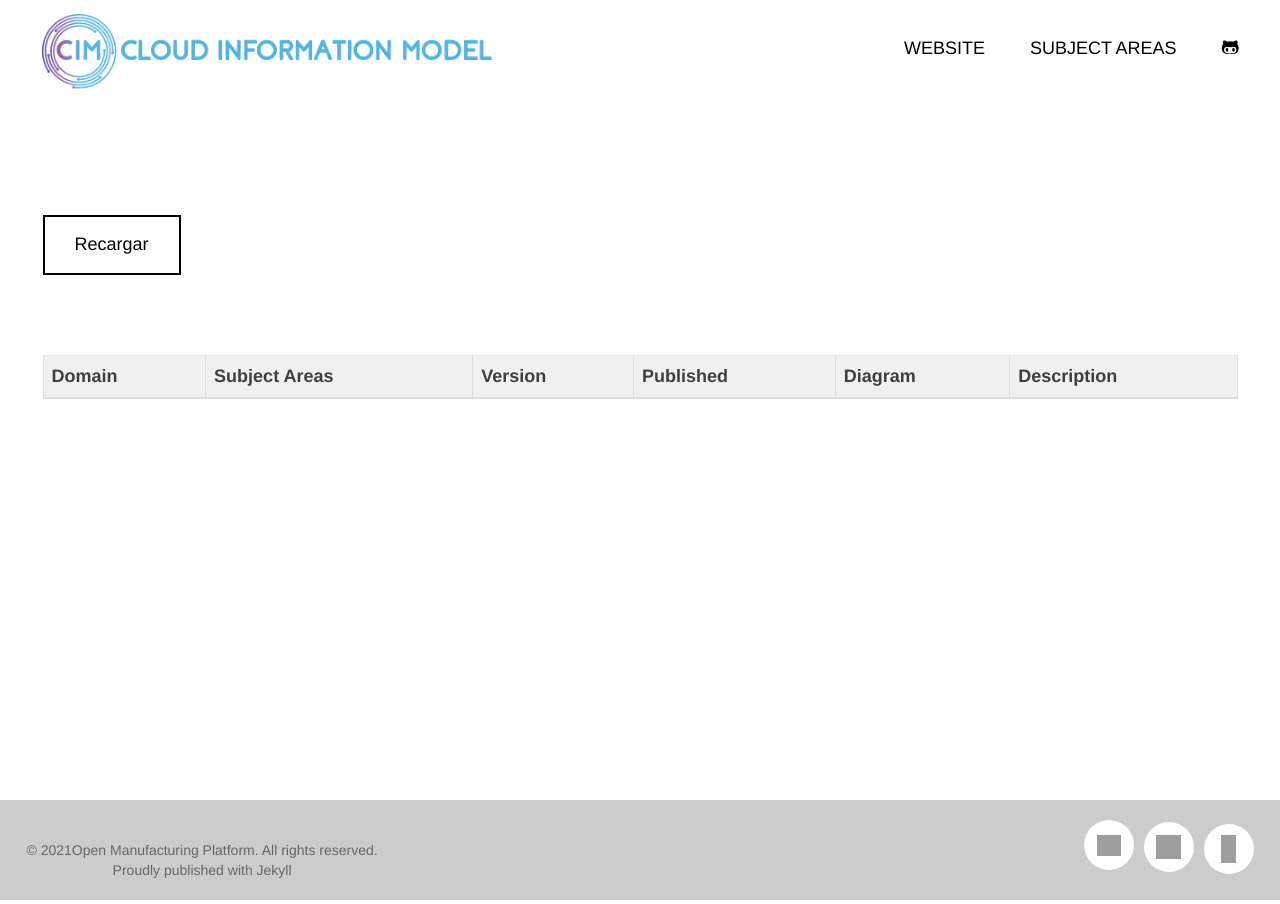
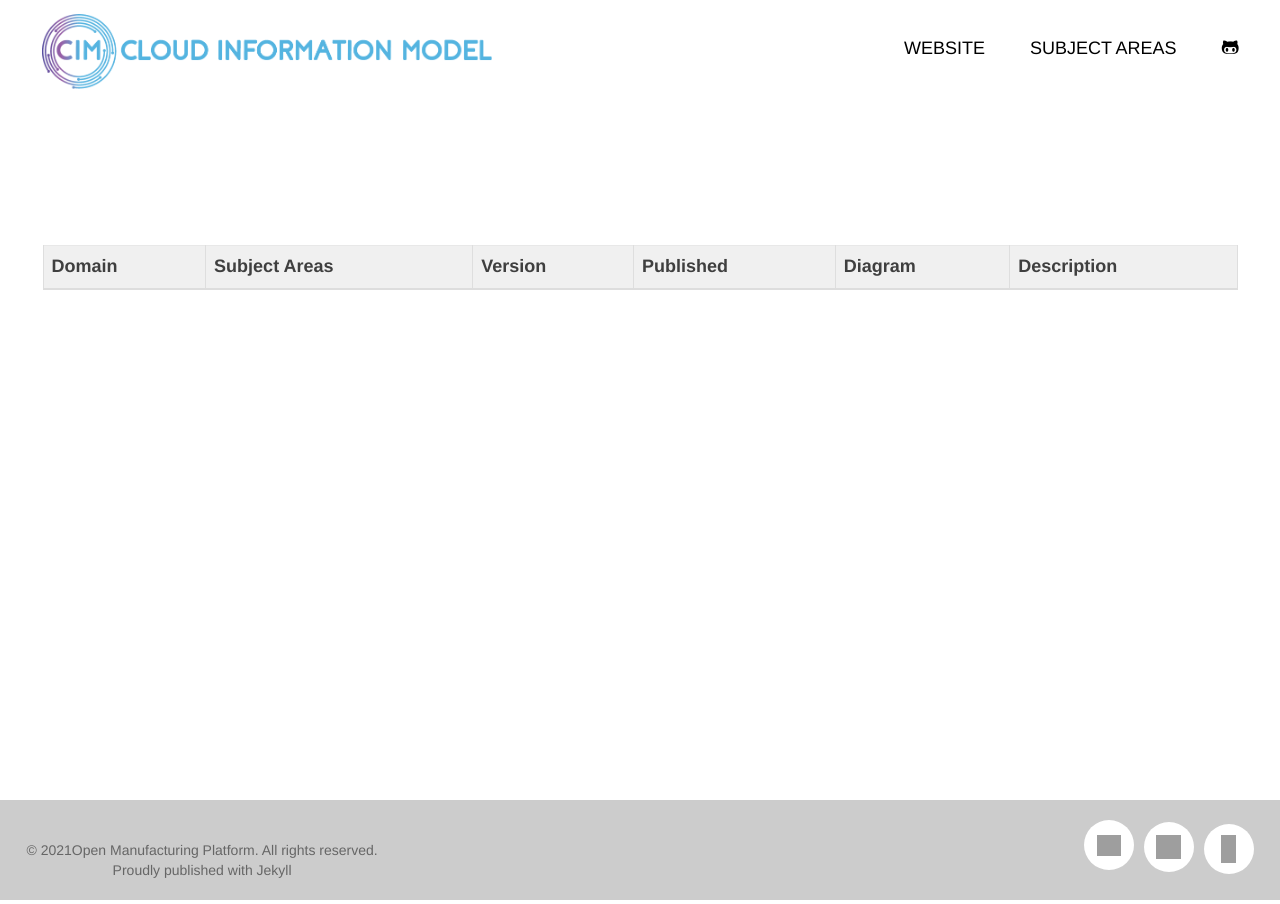
Before and after one commit to standards-hub/cim_github_pages, a Jekyll site: the page built from table.markdown, in a window 1280 px wide. Built offline with Jekyll 4.4.1, drawn with Linux system fonts in a browser that asks for light colours; nearby versions of some CDN libraries; some web fonts are replaced; grey boxes are pictures that could not be loaded.

Commit message:
Update post.html

```diff
--- a/_layouts/post.html
+++ b/_layouts/post.html
@@ -36,22 +36,24 @@
                   <span class="icon-bar"></span>
                   <span class="icon-bar"></span>
               </button>
-              <a class="navbar-brand" href="https://standards-hub.github.io/cim_github_pages/">
-                <img src="./img/cim-text-hztl-color.png" style="max-width: 450px;">
+              <a class="navbar-brand" href="/">
+                <img src="/img/cim-text-hztl-color.png" style="max-width: 450px;">
             </a>
           </a>
           </div>
           <div class="navbar-collapse collapse" id="navbar">
             <ul class="nav navbar-nav">
                 <li><a class="page-link" href="https://open-manufacturing.org" target="_blank" style="color: #000">Website</a></li>
-                <li><a class="page-link" href="https://standards-hub.github.io/cim_github_pages/table" style="color: #000">Subject Areas</a></li>
+                {%- for post in site.posts -%}
+                <li><a class="page-link" href="{{ post.url | relative_url }}" style="color: #000">Subject Areas</a></li>
+                {%- endfor -%}
                 <li><a class="page-link" target="_blank" href="https://github.com/OpenManufacturingPlatform"><i class="fab fa-github-alt" style="color: #000"></i></a></li>
 
             </ul>
         </div>
       </div>
   </nav>
-
+<body onload="myFunction()">
   <div class="page-content">
     <div class="wrapper">
 
@@ -61,8 +63,7 @@
 <div class="home">
   <div class="tier">
     <div class="container">
-        <button type="button" class="btn btn-primary" id="boton" style="margin-top: 50px;">Recargar</button>
-        <table class="table">
+        <table class="table" >
             <thead>
               <tr>
                 <th scope="col">Domain</th>
```
Also changed, not shown: other parts of _layouts/post.html (+7 -4 lines).
